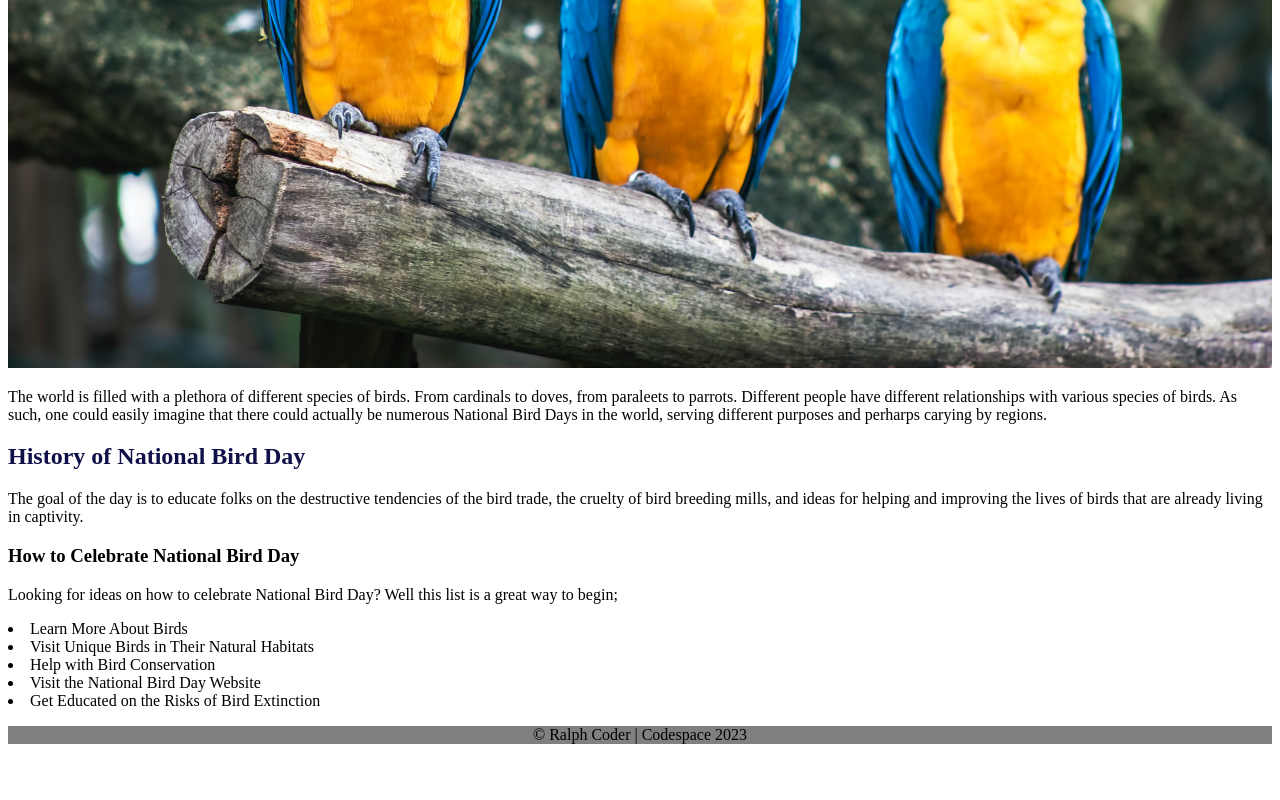
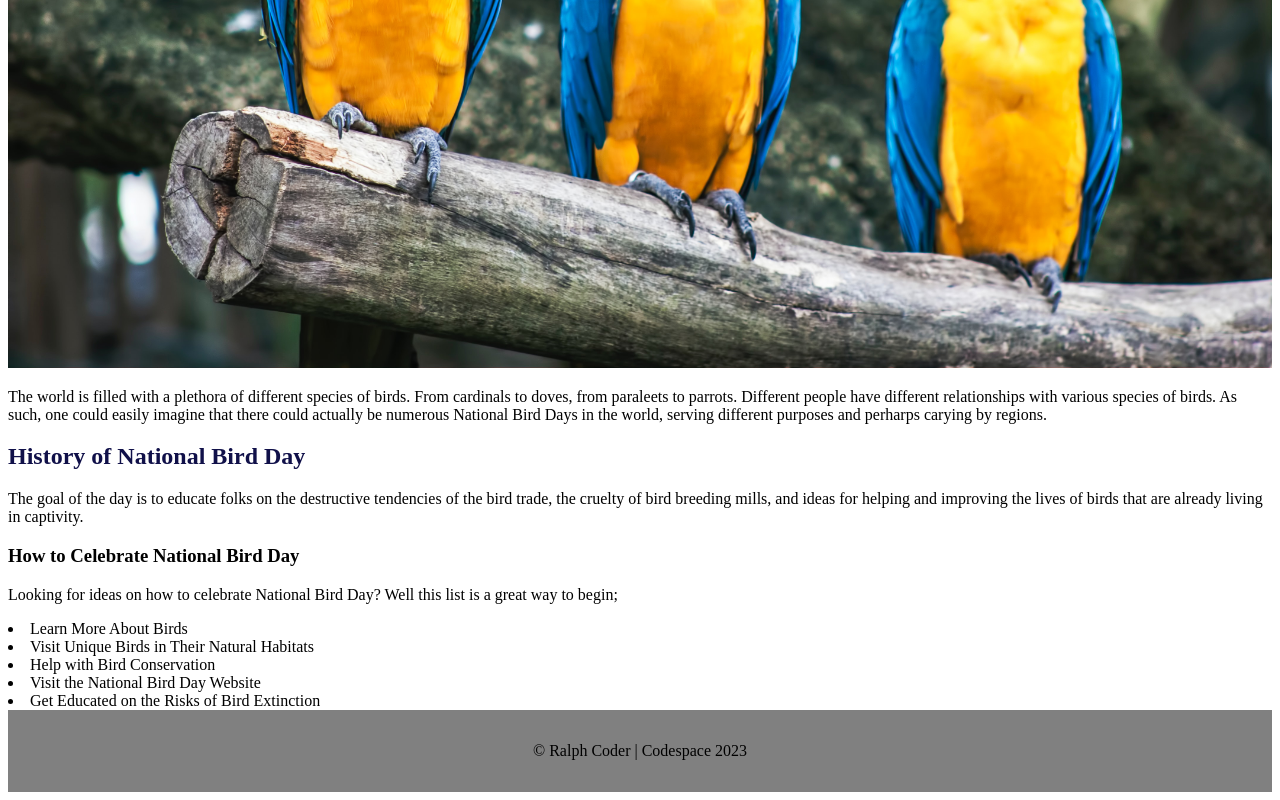
Before and after one commit to Rickramzy/National-Bird-Day, a plain HTML site: page index.html in a window 1280 px wide. Shown: the part 555-1355 px from the top of the page. Before the commit the page ends 1315 px from the top, so only its background shows below. Drawn offline with Linux system fonts and the light colour scheme.

Commit message:
Footer padding adjusted

```diff
--- a/index.html
+++ b/index.html
@@ -22,7 +22,7 @@
     <li>Help with Bird Conservation</li>
     <li>Visit the National Bird Day Website</li>
     <li>Get Educated on the Risks of Bird Extinction</li>
-<footer style="background-color: grey; text-align: center;"> <p>© Ralph Coder | Codespace 2023</p></footer>
+<footer style="background-color: grey; text-align: center; padding: 1rem;"> <p>© Ralph Coder | Codespace 2023</p></footer>
 </div>
 </body>
 </html>
```
